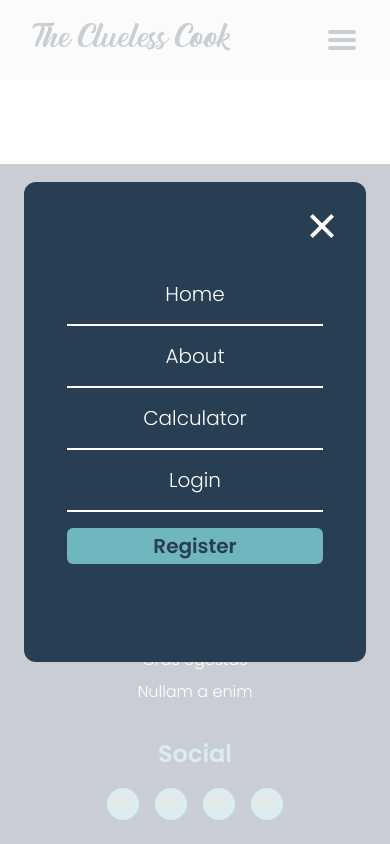
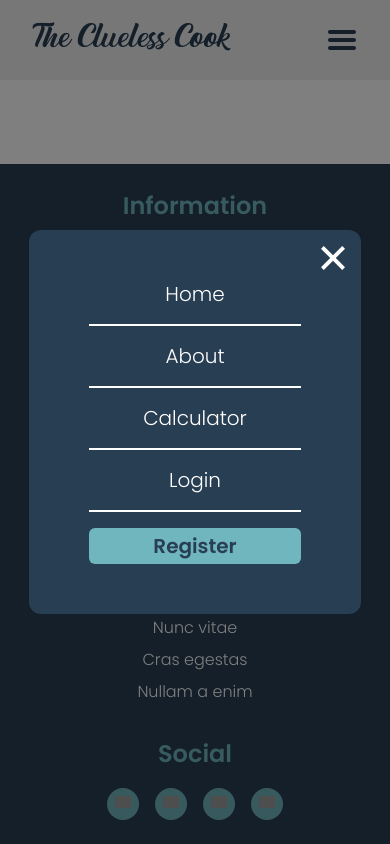
Before and after one commit to ronald-it/the-clueless-cook, a Next.js app: page /recipe in a window 390 px wide. Both pictures are taken after a click on the button 342 px from the left and 40 px from the top of the page. Built offline with nearby package versions, Linux system fonts and the light colour scheme; grey boxes are pictures that could not be loaded; what @savvywombat/tailwindcss-grid-areas, @savvywombat/tailwindcss-grid-named-lines would draw is missing.

Commit message:
NavigationModal is now fully responsive with proper width, height, maximum-width and maximum-weight. All that is left is create a transition animation on opening and closing of the modal. After that the homepage branch is finished and to be merged with the main branch.

```diff
--- a/src/components/NavigationModal.js
+++ b/src/components/NavigationModal.js
@@ -2,38 +2,37 @@ import ReactModal from 'react-modal';
 import CloseIcon from './CloseIcon';
 import Link from 'next/link';
 
-export default function NavigationModal({isModalOpen, toggleModal}) {
+export default function NavigationModal({ isModalOpen, toggleModal }) {
   return (
       <ReactModal
         isOpen={isModalOpen}
         onRequestClose={toggleModal}
         shouldCloseOnOverlayClick={true}
         ariaHideApp={false}
-      className='h-full flex justify-center items-center p-6'
+        overlayClassName="fixed inset-0 bg-black bg-opacity-50 flex justify-center items-center"
+        className="relative w-[85%] max-w-sm h-[75vh] max-h-96 p-6 bg-darkblue rounded-xl [&>*]:text-white [&>*]:text-xl [&>*]:font-light flex justify-center items-center"
         style={{ overlay: { zIndex: 9999 } }}
       >
-      <div className='relative h-full max-h-[30rem] w-full max-w-md flex justify-center items-center bg-darkblue rounded-xl [&>*]:text-white [&>*]:text-xl [&>*]:font-light'>
-        <button className='absolute top-8 right-8 w-6' onClick={toggleModal}>
+        <button className="absolute top-4 right-4 w-6" onClick={toggleModal}>
           <CloseIcon />
         </button>
-        <div className='flex flex-col w-3/4 justify-between items-center [&>*]:w-full [&>*]:flex [&>*]:justify-center [&>*]:mb-4 [&>*]:pb-4 [&>*]:border-b-2 [&>*]:border-white [&>*:last-child]:border-none [&>*:last-child]:m-0 [&>*:last-child]:p-0'>
+        <div className="flex flex-col w-3/4 justify-between items-center [&>*]:w-full [&>*]:flex [&>*]:justify-center [&>*]:mb-4 [&>*]:pb-4 [&>*]:border-b-2 [&>*]:border-white [&>*:last-child]:border-none [&>*:last-child]:m-0 [&>*:last-child]:p-0">
           <button onClick={toggleModal}>
-            <Link href='/'>Home</Link>
+            <Link href="/">Home</Link>
           </button>
           <button onClick={toggleModal}>
-            <a href='#footer'>About</a>
+            <a href="#footer">About</a>
           </button>
           <span>
-            <Link href='/calculator'>Calculator</Link>
+            <Link href="/calculator">Calculator</Link>
           </span>
           <span>
-            <Link href='/login'>Login</Link>
+            <Link href="/login">Login</Link>
           </span>
           <div>
-            <span className='w-full flex justify-center bg-lightblue text-darkblue font-semibold rounded-md py-1'>
-              <Link href='/register'>Register</Link>
+            <span className="w-full flex justify-center bg-lightblue text-darkblue font-semibold rounded-md py-1">
+              <Link href="/register">Register</Link>
             </span>
-          </div>
           </div>
         </div>
       </ReactModal>
```
Lines whose indentation alone changed are shown as unchanged.
